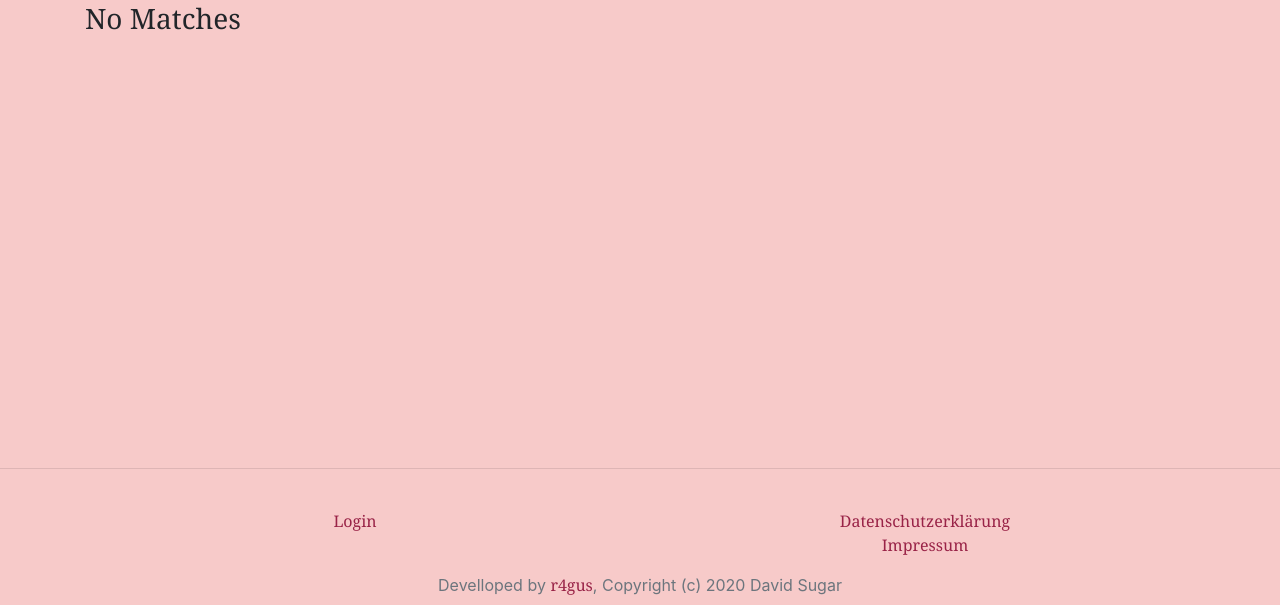
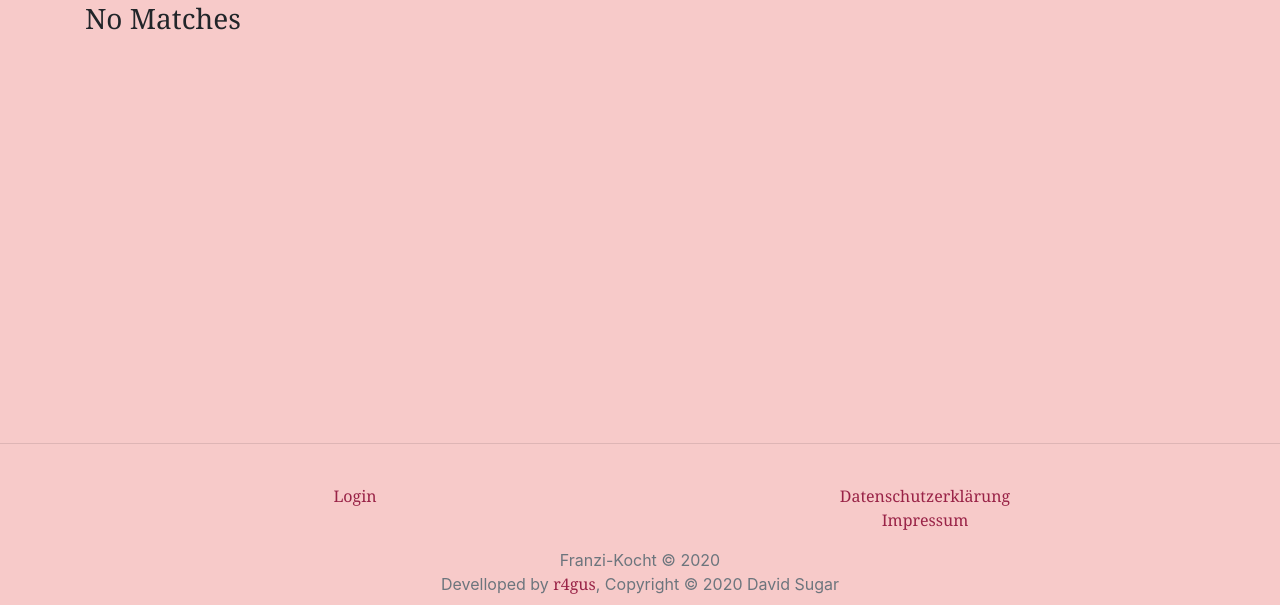
Before and after one commit to r4gus/Blogger, a Flask app: page / in a window 1280 px wide. Shown: the part 342-947 px from the top of the page. Run offline with Flask 2, Linux system fonts and the light colour scheme; data that the repository does not hold is empty; some libraries are stand-ins or nearby versions.

Commit message:
minor design changes

```diff
--- a/app/static/css/main.css
+++ b/app/static/css/main.css
@@ -87,11 +87,11 @@ input.search-box:focus {
 
 .footer {
 	background-color: #F7CAC9;
-	height: 120px;
+	height: 145px;
 }
 
 .content {
-	min-height: calc(100vh - 350px); /* used to stick the footer to the bottom */
+	min-height: calc(100vh - 375px); /* used to stick the footer to the bottom */
 }
 
 .fa {
--- a/app/templates/footer.html
+++ b/app/templates/footer.html
@@ -2,7 +2,7 @@
     <div class="row py-2">
         <div class="col text-center">
         {% if current_user.is_authenticated == False %}
-        <a class="amaranth" href="{{ url_for('auth.login') }}">Login</a>
+        <a class="amaranth" href="{{ url_for('auth.login') }}">Login</a><br>
         {% endif %}
         </div>
         <div class="col text-center footer-1">
@@ -12,8 +12,9 @@
     </div>
     <div class="row py-2 align-items-end">
         <div class="col text-center">
+            Franzi-Kocht &#169; 2020<br>
             Develloped by <a class="amaranth" target="_blank"
-                href="https://github.com/r4gus/Blogger">r4gus</a>, Copyright (c) 2020 David Sugar
+                href="https://github.com/r4gus/Blogger">r4gus</a>, Copyright &#169; 2020 David Sugar
         </div>
     </div>
 </div>
```
Also changed, not shown: database/data.sqlite (deleted), 1 other file.
